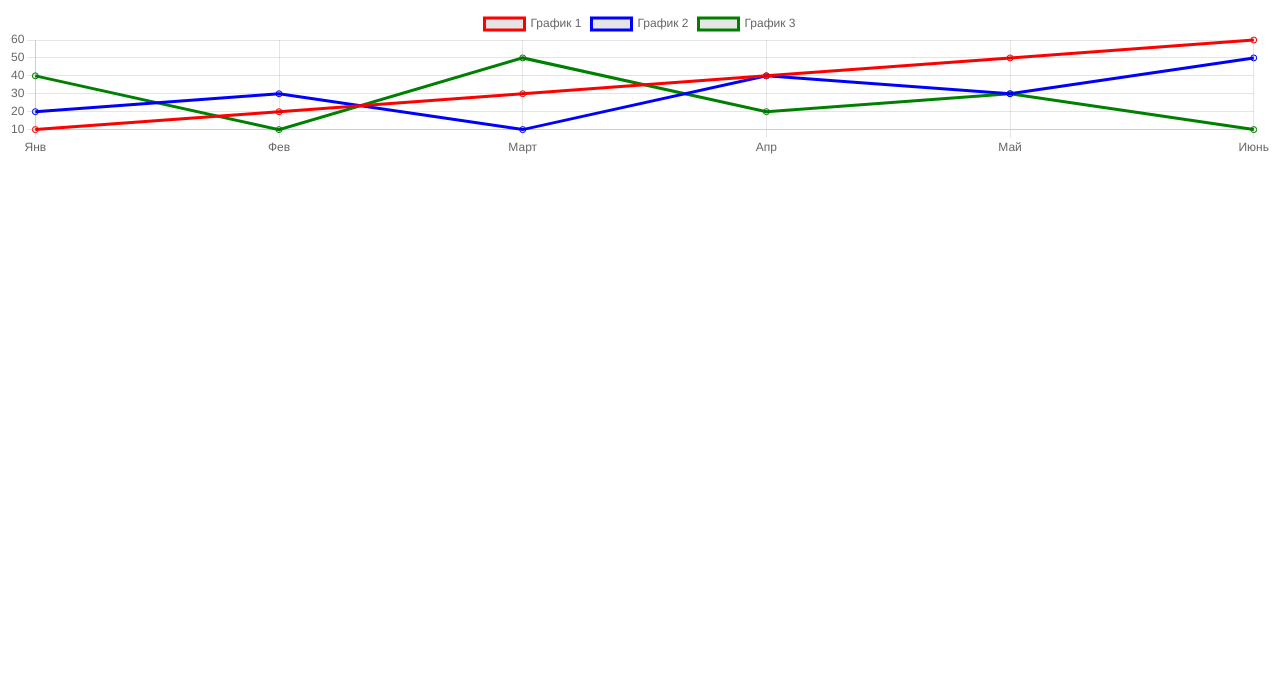
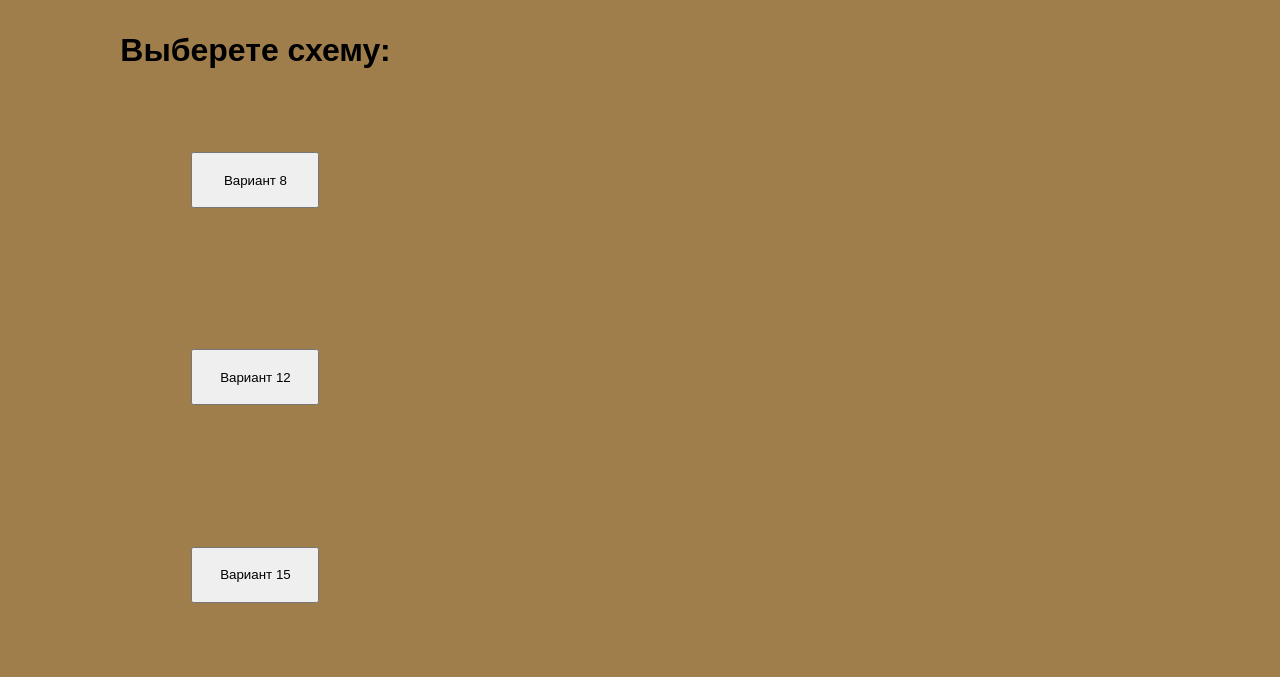
Before and after one commit to dmitry-knvl/laba3, a plain HTML site: page client/index.html in a window 1280 px wide. Drawn offline with nearby package versions, Linux system fonts and the light colour scheme.

Commit message:
first_try(main_layout)

```diff
--- /dev/null
+++ b/client/css/global.css
@@ -0,0 +1,50 @@
+html{
+    box-sizing: border-box;
+}
+
+*, *::after, *::before{
+    box-sizing: inherit;
+}
+
+body{
+    width: 100vw;
+    min-height: 100vh;
+    font-family: sans-serif;
+    background-color: #9F7E4C;
+    font-size: 14px;
+    font-weight: 400;
+    color: black;
+    line-height: 1;
+    overflow-x:hidden;
+}
+
+img{
+    max-width: 100%;
+    height: auto;
+}
+
+a{
+    color: inherit;
+    text-decoration: none;
+}
+
+ul,
+ol{
+    list-style: none;
+}
+
+h1,
+h2,
+h3,
+h4,
+p,
+ul,
+ol,
+figure{
+    padding: 0;
+    margin: 0;
+}
+
+button{
+    cursor: pointer;
+}
--- /dev/null
+++ b/client/css/grid.css
@@ -0,0 +1,27 @@
+.scheme{
+    padding: 2% 4% 0;
+    display: grid;
+    grid-template-columns: repeat(3, 1fr);
+    grid-template-rows: repeat(4, 20vh);
+}
+
+.navigation{
+    grid-column-start: 1;
+    grid-column-end: 2;
+    grid-row-start: 1;
+    grid-row-end: 5;
+}
+
+.table-scheme{
+    grid-column-start: 2;
+    grid-column-end: 4;
+    grid-row-start: 1;
+    grid-row-end: 3;
+}
+
+.graph-scheme{
+    grid-column-start: 2;
+    grid-column-end: 4;
+    grid-row-start: 3;
+    grid-row-end: 5;
+}
--- /dev/null
+++ b/client/css/index.css
@@ -0,0 +1,3 @@
+@import url(./global.css);
+@import url(./navigation.css);
+@import url(./grid.css);
--- /dev/null
+++ b/client/css/navigation.css
@@ -0,0 +1,22 @@
+.navigation{
+    display: flex;
+    flex-direction: column;
+    align-items: center;
+}
+
+.title{
+    font-size: 32px;
+    margin-bottom: 4%;
+}
+
+.variant__list{
+    display: flex;
+    height: 100%;
+    flex-direction: column;
+    justify-content: space-around;
+}
+
+.variant__btn{
+    height: 7vh;
+    width: 10vw;
+}
--- a/client/index.html
+++ b/client/index.html
@@ -1,43 +1,34 @@
 <!DOCTYPE html>
-<html>
+<html lang="ru">
 <head>
-    <title>Графики с Chart.js</title>
-    <script src="https://cdn.jsdelivr.net/npm/chart.js"></script>
+    <meta charset="UTF-8">
+    <meta http-equiv="X-UA-Compatible" content="IE=edge">
+    <meta name="viewport" content="width=device-width, initial-scale=1.0">
+    <title>3labRab</title>
+    <link rel="stylesheet" href="./css/index.css">
 </head>
 <body>
-    <canvas id="myChart"></canvas>
-
-    <script>
-        var ctx = document.getElementById('myChart').getContext('2d');
-
-        var chartData = {
-            labels: ['Янв', 'Фев', 'Март', 'Апр', 'Май', 'Июнь'],
-            datasets: [{
-                label: 'График 1',
-                borderColor: 'red',
-                data: [10, 20, 30, 40, 50, 60]
-            }, {
-                label: 'График 2',
-                borderColor: 'blue',
-                data: [20, 30, 10, 40, 30, 50]
-            }, {
-                label: 'График 3',
-                borderColor: 'green',
-                data: [40, 10, 50, 20, 30, 10]
-            }]
-        };
-
-        var chartOptions = {
-            responsive: true,
-            maintainAspectRatio: false
-        };
-
-        var myChart = new Chart(ctx, {
-            type: 'line',
-            data: chartData,
-            options: chartOptions
-        });
-
-    </script>
+    <div class="scheme">
+    <nav class="navigation">
+        <h1 class="title">Выберете схему:</h1>
+        <ul class="variant__list">
+            <li class="variant__item variant__item--8">
+                <button class="variant__btn" id="salaries_btn" >Вариант 8</button>
+            </li>
+            <li class="variant__item variant__item--12">
+                <button class="variant__btn" id="deseases_btn" >Вариант 12</button>
+            </li>
+            <li class="variant__item variant__item--15">
+                <button class="variant__btn" id="gases_btn" >Вариант 15</button>
+            </li>
+        </ul>
+    </nav>
+    <section class="table-scheme">
+        <table class="table" id="table"></table>
+    </section>
+    <section class="graph-scheme">
+        <canvas class="graph" id="graph"></canvas>
+    </section>
+    </div>
 </body>
 </html>
```
